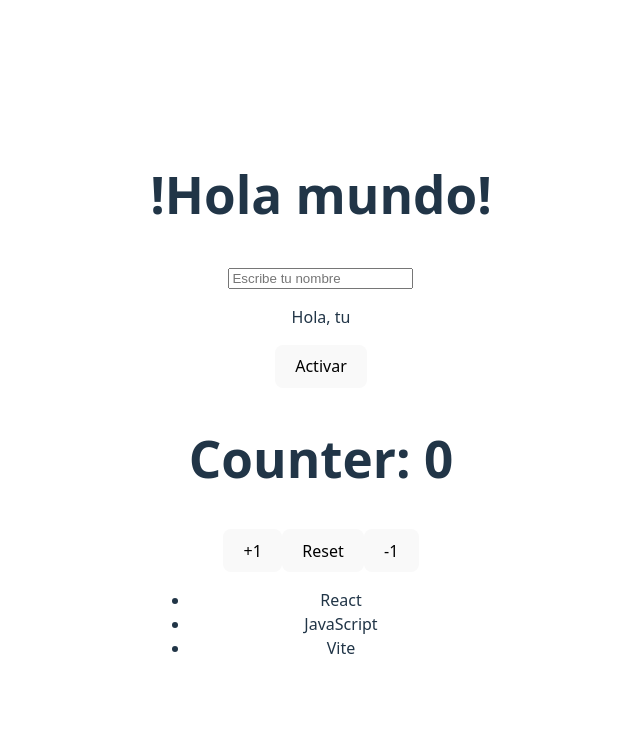
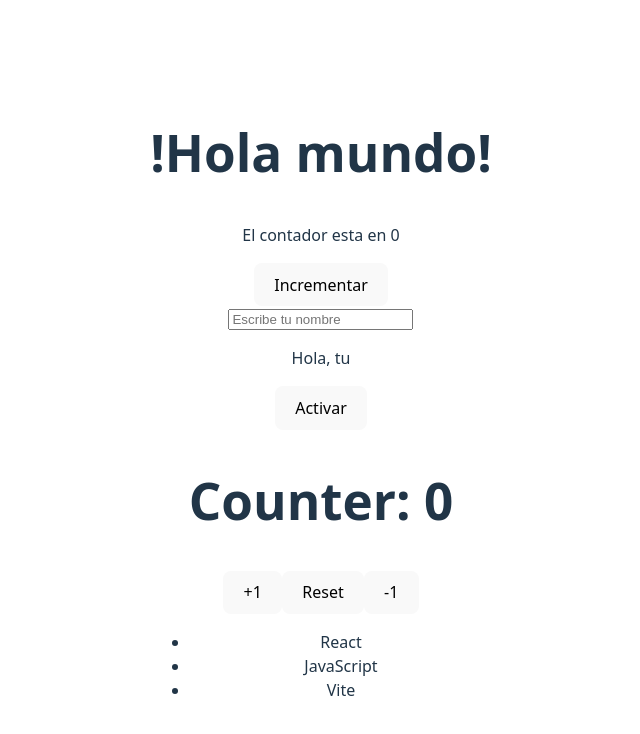
Before and after one commit to nicurrego/React-practice, a React (Vite) app: page / in a window 1280 px wide. Shown: the top 734 px of the page, without its empty margins (319-959 px from the left). Built offline with nearby package versions, Linux system fonts and the light colour scheme.

Commit message:
Class5: Uso de useEffect para Manejar Efectos Secundarios en React

```diff
--- a/src/App.jsx
+++ b/src/App.jsx
@@ -1,14 +1,18 @@
+import CounterWithEffect from './components/CounterWithEffect';
 import NameForm from './components/NameForm';
-import './App.css'
 import Counter from './components/Counter';
 import ToggleButton from './components/ToggleButton';
+
+import './App.css'
 
 function App() {
   const items = ["React", "JavaScript", "Vite"];
 
   return (
+      <>
         <section>
           <h1>!Hola mundo!</h1>
+        <CounterWithEffect />
           <NameForm />
           <ToggleButton />
           <Counter />
@@ -18,6 +22,7 @@
             ))}
           </ul>
         </section>
+      </>
   )
 }
 
--- /dev/null
+++ b/src/components/CounterWithEffect.jsx
@@ -0,0 +1,18 @@
+import { useState, useEffect } from "react";
+
+const CounterWithEffect = () => {
+    const [count, setCount] = useState(0);
+
+    useEffect(() => {
+        console.log(`El contador cambio a: ${count}`)
+    }, [count])
+
+    return (
+        <div>
+            <p>El contador esta en {count}</p>
+            <button onClick={() => setCount(count + 1)}>Incrementar</button>
+        </div>
+    )
+}
+
+export default CounterWithEffect;
```
Lines whose indentation alone changed are shown as unchanged.
